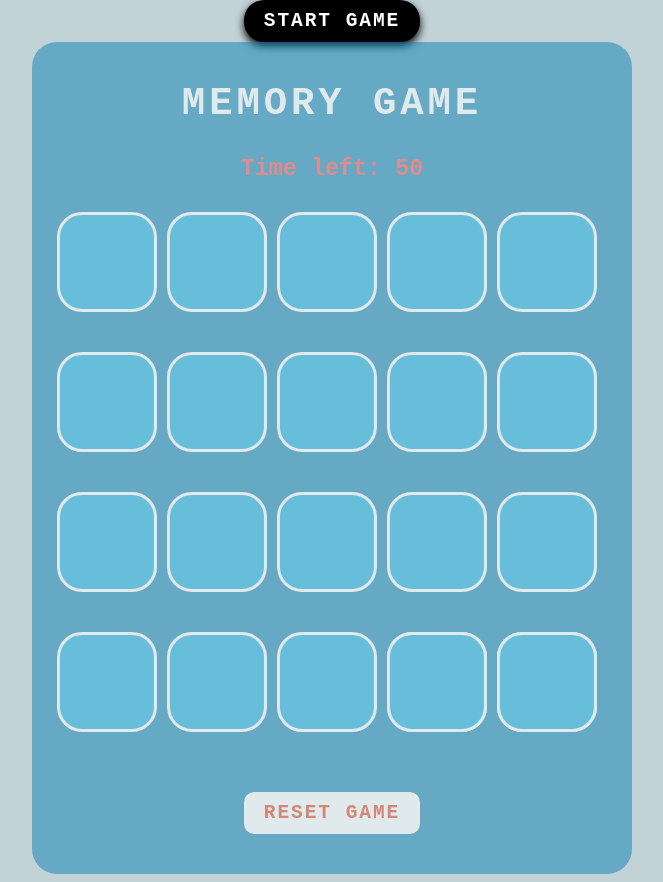
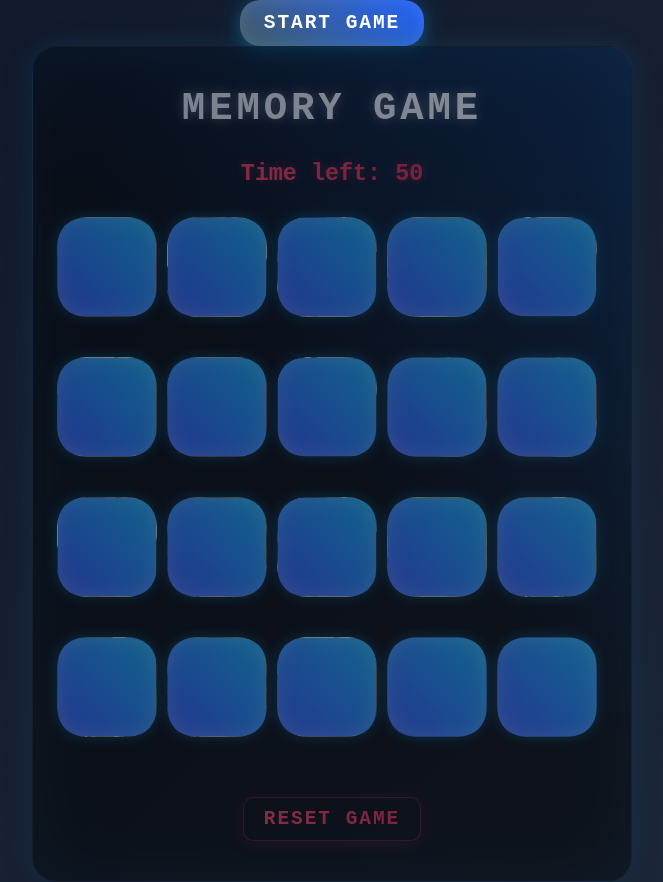
Before and after one commit to MinThetN/memory-game, a plain HTML site: page index.html in a window 1280 px wide. Shown: the whole page, without its empty margins (308-971 px from the left). Drawn offline with Linux system fonts and the light colour scheme.

Commit message:
modified color and theme

```diff
--- a/style.css
+++ b/style.css
@@ -19,15 +19,19 @@
     top: 20px;
     left: 50%;
     transform: translateX(-50%);
-    background-color: #1cc00e;
-    color: white;
+    background: linear-gradient(45deg, #059669, #10b981, #34d399);
+    background-size: 200% auto;
+    color: #ecfdf5;
     font-size: 1.5rem;
-    padding: 10px 20px;
-    border-radius: 10px;
+    padding: 15px 30px;
+    border-radius: 15px;
     text-align: center;
     z-index: 1000;
-    display: none; /* Hidden by default */
-    animation: fadeIn 1s ease-out;
+    display: none;
+    animation: fadeIn 1s ease-out, gradientShift 3s infinite;
+    box-shadow:
+        0 4px 15px rgba(5, 150, 105, 0.3),
+        0 0 30px rgba(5, 150, 105, 0.2);
 }
 
 #win-notification.visible {
@@ -39,15 +43,19 @@
     top: 20px;
     left: 50%;
     transform: translateX(-50%);
-    background-color: #ff0000; /* Red background for loser notification */
-    color: white;
+    background: linear-gradient(45deg, #dc2626, #ef4444, #f87171);
+    background-size: 200% auto;
+    color: #fef2f2;
     font-size: 1.5rem;
-    padding: 10px 20px;
-    border-radius: 10px;
+    padding: 15px 30px;
+    border-radius: 15px;
     text-align: center;
     z-index: 1000;
-    display: none; /* Hidden by default */
-    /* animation: fadeIn 1s ease-out; */
+    display: none;
+    animation: fadeIn 1s ease-out, gradientShift 3s infinite;
+    box-shadow:
+        0 4px 15px rgba(220, 38, 38, 0.3),
+        0 0 30px rgba(220, 38, 38, 0.2);
 }
 
 #loser-notification.visible {
@@ -64,32 +72,50 @@ body {
     justify-content: center;
     align-items: center;
     min-height: 100vh;
-    background-color: rgb(194, 211, 216);
-    flex-direction: column; /* Align children vertically */
+    background: linear-gradient(135deg, #0f172a 0%, #1e293b 100%);
+    flex-direction: column;
 }
 
 .start {
     cursor: pointer;
-    padding: 10px 20px;
+    padding: 12px 24px;
     text-transform: uppercase;
-    color: white;
-    background: rgb(0, 0, 0);
+    color: #fff;
+    background: linear-gradient(45deg, #435b66, #2563eb, #4f46e5);
+    background-size: 200% auto;
     font-size: 1.5em;
     border-radius: 20px;
     letter-spacing: 0.1em;
     transition: all 0.5s;
     font-weight: bold;
     border: none;
-    position: relative; /* Needed for absolute positioning of ::after */
+    position: relative;
     overflow: hidden;
-    box-shadow: 0 4px 8px rgba(0, 0, 0, 1);   /* the ::after content is bound by the button's border */
+    box-shadow:
+        0 4px 15px rgba(14, 165, 233, 0.3),
+        0 0 30px rgba(14, 165, 233, 0.2),
+        inset 0 0 15px rgba(255, 255, 255, 0.1);
 }
 
-/* Timer display */
+.start:hover {
+    transform: translateY(-2px);
+    background-position: right center;
+    box-shadow:
+        0 6px 20px rgba(14, 165, 233, 0.4),
+        0 0 40px rgba(14, 165, 233, 0.3),
+        inset 0 0 20px rgba(255, 255, 255, 0.2);
+}
+
 .timer {
-    color: rgb(255, 68, 68);
+    background: linear-gradient(45deg, #f43f5e, #e11d48);
+    -webkit-background-clip: text;
+    background-clip: text;
+    color: transparent;
     font-size: 1.8rem;
     font-weight: bold;
+    text-shadow:
+        0 0 10px rgba(244, 63, 94, 0.3),
+        0 0 20px rgba(244, 63, 94, 0.2);
 }
 
 .container {
@@ -99,11 +125,18 @@ body {
     align-items: center;
     flex-direction: column;
     gap: 30px;
-    background: rgb(9, 126, 176);
+    background: linear-gradient(45deg, #000000, #000000, #02204a);
+    backdrop-filter: blur(20px);
     padding: 40px 60px;
     border-radius: 25px;
-    width: 100%; /* full width on mobile */
-    max-width: 600px; /* Limit the max width */
+    width: 100%;
+    max-width: 600px;
+    border: 1px solid rgba(255, 255, 255, 0.1);
+    box-shadow:
+        0 8px 32px 0 rgba(0, 0, 0, 0.3),
+        inset 0 0 80px rgba(56, 189, 248, 0.1),
+        0 0 20px rgba(56, 189, 248, 0.2),
+        0 0 40px rgba(56, 189, 248, 0.1);
 }
 
 
@@ -114,30 +147,49 @@ h3 {
 }
 
 h2 {
-    color: white;
+    background: linear-gradient(45deg, #e2e8f0, #f8fafc);
+    -webkit-background-clip: text;
+    background-clip: text;
+    color: transparent;
     font-size: 3rem;
     text-transform: uppercase;
     letter-spacing: 0.1em;
+    text-shadow:
+        0 0 10px rgba(226, 232, 240, 0.3),
+        0 0 20px rgba(226, 232, 240, 0.2);
 }
 
 .reset {
     cursor: pointer;
     padding: 10px 20px;
     text-transform: uppercase;
-    color: rgb(228, 59, 16);
-    background: white;
+    background: linear-gradient(45deg, #f43f5e, #e11d48);
+    -webkit-background-clip: text;
+    background-clip: text;
+    color: transparent;
     font-size: 1.5em;
     border-radius: 10px;
     letter-spacing: 0.1em;
     transition: 0.5s;
     font-weight: bold;
-    border: none;
+    border: 1px solid rgba(244, 63, 94, 0.3);
+    background-color: rgba(30, 41, 59, 0.7);
+    box-shadow:
+        0 4px 15px rgba(244, 63, 94, 0.1),
+        0 0 20px rgba(244, 63, 94, 0.1);
 }
 
-.reset:focus {
+.reset:hover {
+    background: linear-gradient(45deg, #f43f5e, #e11d48);
+    background-size: 200% auto;
+    background-position: right center;
+    -webkit-background-clip: initial;
+    background-clip: initial;
     color: white;
-    background: rgb(228, 59, 16);
-    transform: scale(1,1);
+    transform: translateY(-2px);
+    box-shadow:
+        0 6px 20px rgba(244, 63, 94, 0.2),
+        0 0 30px rgba(244, 63, 94, 0.2);
 }
 
 .game {
@@ -147,7 +199,7 @@ h2 {
     flex-wrap: wrap;
     gap: 10px;
     /* border: 5px solid white; */
-    border-radius: 10px;
+    border-radius: 25px;
     transform-style: preserve-3d;
     perspective: 500px;
 }
@@ -160,17 +212,25 @@ h2 {
     justify-content: center;
     align-items: center;
     font-size: 3em;
-    background: white;
-    border-radius: 25px;
+    background: rgba(21, 89, 199, 0.8);
+    backdrop-filter: blur(5px);
+    border-radius: 30px;
     transform: rotateY(180deg);
     transition: 0.25s;
-    transition: transform 0.5s ease, background 0.5s ease;
-    /* Add a hover effect for flipped cards */
     cursor: pointer;
+    border: 1px solid rgba(255, 255, 255, 0.1);
+    box-shadow:
+        0 4px 6px rgba(0, 0, 0, 0.2),
+        inset 0 0 20px rgba(56, 189, 248, 0.1),
+        0 0 15px rgba(56, 189, 248, 0.1);
 }
 
 .item:hover:not(.boxOpen):not(.boxMatch) {
-    background: rgb(230, 230, 230); /* Subtle change on hover */
+    background: rgba(30, 41, 59, 0.9);
+    box-shadow:
+        0 6px 8px rgba(0, 0, 0, 0.3),
+        inset 0 0 30px rgba(56, 189, 248, 0.2),
+        0 0 20px rgba(56, 189, 248, 0.2);
 }
 
 .item.boxOpen {
@@ -182,12 +242,14 @@ h2 {
     position: absolute;
     inset: 0;
     border-radius: 25px;
-    border: 3px solid white;
-    background: rgb(12, 169, 221);
-    /* opacity: 0.5; */
+    background: linear-gradient(135deg, #0ea5e9, #2563eb, #4f46e5);
+    background-size: 200% auto;
     transition: 0.25s;
     transform: rotate(0deg);
     backface-visibility: hidden;
+    box-shadow:
+        inset 0 0 20px rgba(255, 255, 255, 0.2),
+        0 0 15px rgba(14, 165, 233, 0.3);
 }
 
 .boxOpen:after {
@@ -306,3 +368,24 @@ h2 {
         transform: translateY(0);
     }
 }
+
+@keyframes gradientShift {
+    0% {
+        background-position: 0% 50%;
+        box-shadow:
+            0 4px 15px rgba(var(--shadow-color), 0.3),
+            0 0 30px rgba(var(--shadow-color), 0.2);
+    }
+    50% {
+        background-position: 100% 50%;
+        box-shadow:
+            0 4px 15px rgba(var(--shadow-color), 0.4),
+            0 0 40px rgba(var(--shadow-color), 0.3);
+    }
+    100% {
+        background-position: 0% 50%;
+        box-shadow:
+            0 4px 15px rgba(var(--shadow-color), 0.3),
+            0 0 30px rgba(var(--shadow-color), 0.2);
+    }
+}
```
